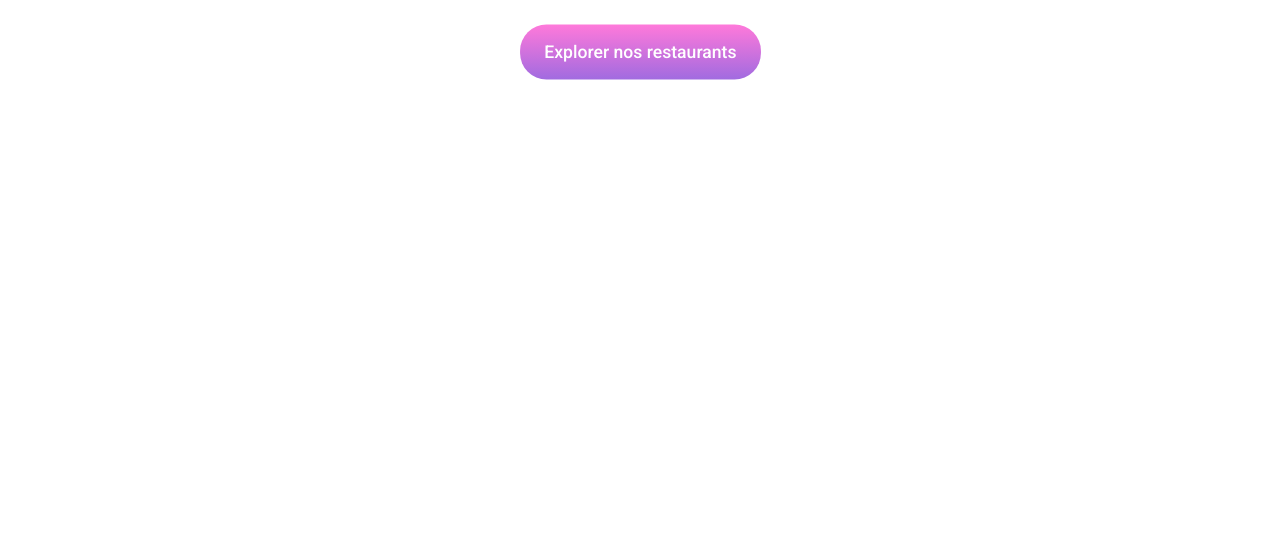
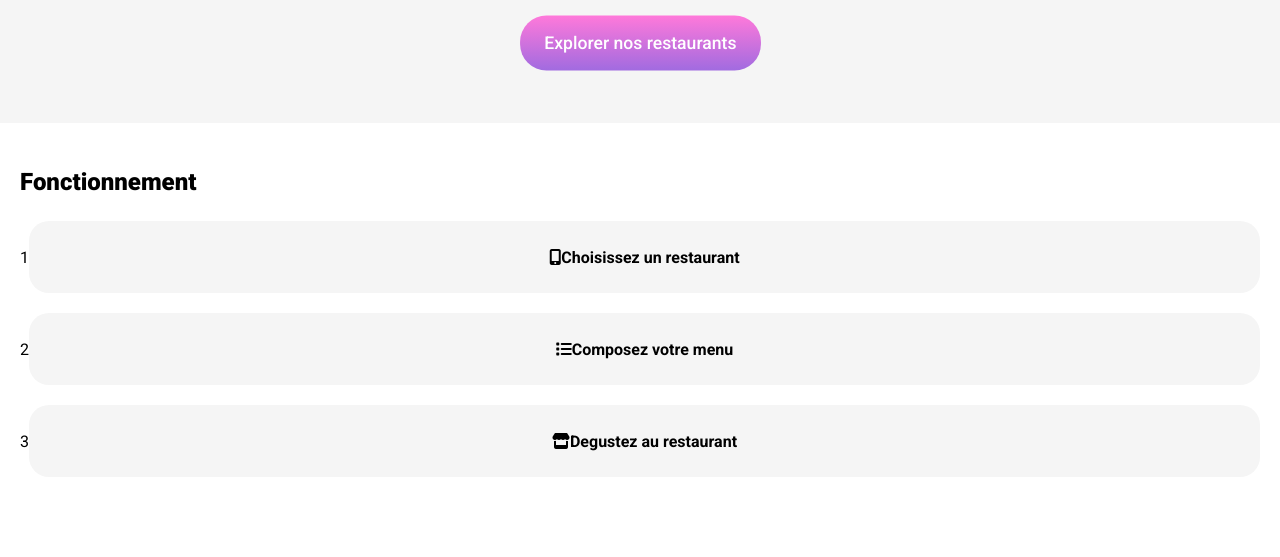
Before and after one commit to 8UK0W5K1/P3_OCR, a website: page index.html in a window 1280 px wide. Shown: the part 248-805 px from the top of the page. Drawn offline with Linux system fonts and the light colour scheme; a web font is replaced by a local one.

Commit message:
add howto cards + 3 step cars with their content and icon

```diff
--- a/index.html
+++ b/index.html
@@ -34,13 +34,36 @@
         >
       </div>
     </section>
-
+    <section>
+      <div class="how_to">
+        <h2>Fonctionnement</h2>
+        <div class="howto_cards">
+          <div class="step_card">
+            <div class="step_card--number"><span>1</span></div>
+            <div class="step_card--content">
+              <i class="fas fa-mobile-alt"></i>Choisissez un restaurant
+            </div>
+          </div>
+          <div class="step_card">
+            <div class="step_card--number"><span>2</span></div>
+            <div class="step_card--content">
+              <i class="fas fa-list"></i>Composez votre menu
+            </div>
+          </div>
+          <div class="step_card">
+            <div class="step_card--number"><span>3</span></div>
+            <div class="step_card--content">
+              <i class="fas fa-store"></i>Degustez au restaurant
+            </div>
+          </div>
+        </div>
+      </div>
+    </section>
     <!-- <div class="loading-page">
       <i class="fa-solid fa-spinner fa-spin-pulse"></i>
     </div> -->
     <main>
       <section></section>
-      <section></section>
     </main>
   </body>
 </html>
--- a/sass/pages/_homepage.scss
+++ b/sass/pages/_homepage.scss
@@ -23,6 +23,7 @@
 .call_to_action {
   padding: 40px 25px 55px;
   text-align: center;
+  background-color: $grey;
   h2 {
     margin-bottom: 15px;
     margin-left: auto;
@@ -42,6 +43,42 @@
     font-size: 1.5rem;
   }
   @include breakpoints(desktop) {
-    font-size: 2rem;
+    font-size: 1.7rem;
   }
 }
+
+.how_to {
+  padding: 45px 20px 60px;
+  h2 {
+    font-size: 1.5rem;
+    font-weight: 800;
+    margin-bottom: 25px;
+  }
+
+  .howto_cards {
+    width: 100%;
+    // responsive
+  }
+
+  .step_card {
+    width: 100%;
+    @extend .flex;
+    height: 72px;
+    width: 100%;
+    align-items: center;
+    margin-bottom: 20px;
+
+    &--number {
+    }
+    &--content {
+      @extend .flex;
+      align-items: center;
+      justify-content: center;
+      width: 100%;
+      height: 100%;
+      background-color: $grey;
+      border-radius: 1.25rem;
+      font-weight: 600;
+    }
+  }
+}
```
Also changed, not shown: public/css/style.css, 1 other file.
